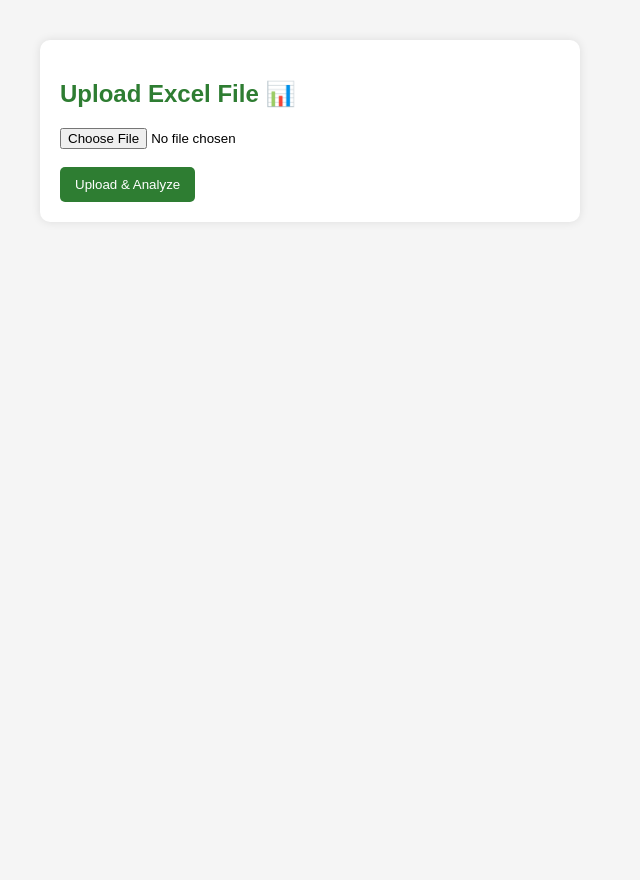
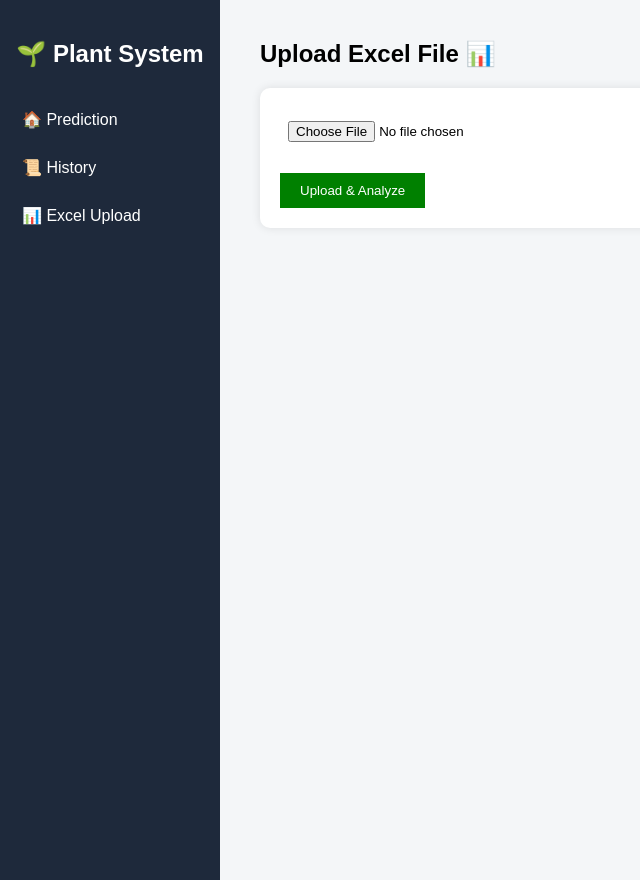
Before and after one commit to RelaPavani/plantdiseaseapp, a Flask app: template templates/upload.html in a window 1280 px wide. Shown: the whole page, without its empty margins (0-640 px from the left). Run offline with Flask 3, Linux system fonts and the light colour scheme; the template is opened without the code that fills it, so the values that code supplies are empty.

Commit message:
Updated upload.html, app.py and fixed chart issues

```diff
--- a/app.py
+++ b/app.py
@@ -3,11 +3,15 @@ from flask_sqlalchemy import SQLAlchemy
 import pandas as pd
 from sklearn.model_selection import train_test_split
 from sklearn.tree import DecisionTreeClassifier
+from datetime import datetime
+
 app = Flask(__name__)
+
 # ✅ DATABASE CONFIGURATION
 app.config["SQLALCHEMY_DATABASE_URI"] = "sqlite:///predictions.db"
 app.config["SQLALCHEMY_TRACK_MODIFICATIONS"] = False
 db = SQLAlchemy(app)
+
 # ✅ DATABASE TABLE
 class Prediction(db.Model):
     id = db.Column(db.Integer, primary_key=True)
@@ -17,19 +21,23 @@ class Prediction(db.Model):
     ph = db.Column(db.Float)
     light = db.Column(db.Float)
     result = db.Column(db.String(50))
+    confidence = db.Column(db.Float)
+    timestamp = db.Column(db.DateTime, default=datetime.now)
+
 # ✅ LOAD DATASET & TRAIN MODEL
 data = pd.read_csv("plant_disease_dataset.csv")
 X = data.drop("Disease", axis=1)
 y = data["Disease"]
-X_train, X_test, y_train, y_test = train_test_split(
-    X, y, test_size=0.2, random_state=42
-)
+X_train, X_test, y_train, y_test = train_test_split(X, y, test_size=0.2, random_state=42)
+
 model = DecisionTreeClassifier()
 model.fit(X_train, y_train)
+
 # ✅ HOME PAGE
 @app.route("/", methods=["GET", "POST"])
 def home():
     prediction_text = ""
+    confidence_val = None
 
     if request.method == "POST":
         temperature = float(request.form["temperature"])
@@ -45,51 +53,63 @@ def home():
 
         prediction = model.predict(sample)
         probability = model.predict_proba(sample)
-        confidence = round(max(probability[0]) * 100, 2)
-        print("Confidence:", confidence)
+        confidence_val = round(max(probability[0]) * 100, 2)
 
-        if prediction[0] == 1:
-            prediction_text = "Diseased Plant ⚠️"
-        else:
-            prediction_text = "Healthy Plant ✅"
+        prediction_text = "Diseased Plant ⚠️" if prediction[0] == 1 else "Healthy Plant ✅"
 
-        # ✅ Save to database
+        # Save to database
         new_entry = Prediction(
             temperature=temperature,
             humidity=humidity,
             moisture=moisture,
             ph=ph,
             light=light,
-            result=prediction_text
+            result=prediction_text,
+            confidence=confidence_val
         )
-
         db.session.add(new_entry)
         db.session.commit()
 
-    return render_template("index.html", prediction=prediction_text)
+    return render_template("index.html", prediction=prediction_text, confidence=confidence_val)
 
 # ✅ HISTORY PAGE
 @app.route("/history")
 def history():
-    records = Prediction.query.all()
-    return render_template("history.html", records=records)
+    records = Prediction.query.order_by(Prediction.timestamp.desc()).all()
+    healthy_count = Prediction.query.filter_by(result="Healthy Plant ✅").count()
+    diseased_count = Prediction.query.filter_by(result="Diseased Plant ⚠️").count()
+    return render_template("history.html", records=records, healthy_count=healthy_count, diseased_count=diseased_count)
 
 # ✅ EXCEL UPLOAD PAGE
 @app.route("/upload", methods=["GET", "POST"])
 def upload():
+    total = healthy = diseased = healthy_percent = diseased_percent = None
+
     if request.method == "POST":
-        file = request.files["file"]
-
+        file = request.files.get("file")
         if file:
-            df = pd.read_excel(file, engine="openpyxl")
+            import io
+            df = pd.read_excel(io.BytesIO(file.read()), engine="openpyxl")
             df.columns = df.columns.str.strip()
 
             required_cols = ["Temperature", "Humidity", "Moisture", "pH", "LightHours"]
+            if not all(col in df.columns for col in required_cols):
+                return "Excel columns must be: Temperature, Humidity, Moisture, pH, LightHours"
+
             df = df[required_cols]
+            predictions = model.predict(df)
+            probabilities = model.predict_proba(df)
 
-            predictions = model.predict(df)
+            healthy = diseased = 0
+
             for i in range(len(df)):
+                confidence = round(max(probabilities[i]) * 100, 2)
                 result_text = "Diseased Plant ⚠️" if predictions[i] == 1 else "Healthy Plant ✅"
+
+                if predictions[i] == 1:
+                    diseased += 1
+                else:
+                    healthy += 1
 
                 record = Prediction(
                     temperature=float(df.iloc[i]["Temperature"]),
@@ -97,34 +117,25 @@ def upload():
                     moisture=float(df.iloc[i]["Moisture"]),
                     ph=float(df.iloc[i]["pH"]),
                     light=float(df.iloc[i]["LightHours"]),
-                    result=result_text
+                    result=result_text,
+                    confidence=confidence
                 )
-
                 db.session.add(record)
 
             db.session.commit()
 
-            total = len(predictions)
-            diseased = sum(predictions)
-            healthy = total - diseased
-
-            total = int(total)
-            healthy = int(healthy)
-            diseased = int(diseased)
-
+            total = healthy + diseased
             healthy_percent = round((healthy / total) * 100, 2)
             diseased_percent = round((diseased / total) * 100, 2)
 
-            return render_template(
-                "upload.html",
-                total=total,
-                healthy=healthy,
-                diseased=diseased,
-                healthy_percent=healthy_percent,
-                diseased_percent=diseased_percent
-            )
-
-    return render_template("upload.html")
+    return render_template(
+        "upload.html",
+        total=total,
+        healthy=healthy,
+        diseased=diseased,
+        healthy_percent=healthy_percent,
+        diseased_percent=diseased_percent
+    )
 
 # ✅ MUST BE LAST
 if __name__ == "__main__":
--- a/templates/index.html
+++ b/templates/index.html
@@ -1,7 +1,6 @@
 {% extends "layout.html" %}
 
 {% block content %}
-
 <h2>Prediction Dashboard</h2>
 
 <div class="card">
@@ -11,7 +10,6 @@
         <input name="moisture" placeholder="Moisture" required>
         <input name="ph" placeholder="pH" required>
         <input name="light" placeholder="Light Hours" required>
-
         <button type="submit">Predict</button>
     </form>
 
@@ -21,5 +19,4 @@
         <h4>Confidence: {{ confidence }}%</h4>
     {% endif %}
 </div>
-
 {% endblock %}
--- a/templates/upload.html
+++ b/templates/upload.html
@@ -1,51 +1,10 @@
-<!DOCTYPE html>
-<html>
-<head>
-    <title>Plant Health Analysis</title>
-    <!-- Chart.js library -->
-    <script src="https://cdn.jsdelivr.net/npm/chart.js"></script>
-    <style>
-        body {
-            font-family: Arial, sans-serif;
-            margin: 40px;
-            background-color: #f5f5f5;
-        }
+{% extends "layout.html" %}
 
-        .card {
-            background: white;
-            padding: 20px;
-            border-radius: 10px;
-            width: 500px;
-            box-shadow: 0px 0px 10px rgba(0,0,0,0.1);
-        }
+{% block content %}
 
-        h2 {
-            color: #2e7d32;
-        }
-
-        button {
-            background-color: #2e7d32;
-            color: white;
-            border: none;
-            padding: 10px 15px;
-            cursor: pointer;
-            border-radius: 5px;
-        }
-
-        button:hover {
-            background-color: #1b5e20;
-        }
-
-        canvas {
-            margin-top: 30px;
-        }
-    </style>
-</head>
-<body>
+<h2>Upload Excel File 📊</h2>
 
 <div class="card">
-    <h2>Upload Excel File 📊</h2>
-
     <!-- File Upload Form -->
     <form method="POST" enctype="multipart/form-data">
         <input type="file" name="file" required>
@@ -53,12 +12,17 @@
         <button type="submit">Upload & Analyze</button>
     </form>
 
-    <!-- Display Summary & Charts -->
     {% if total is defined %}
         <h3>Prediction Summary 🌱</h3>
         <p><b>Total Plants:</b> {{ total }}</p>
         <p><b>Healthy Plants:</b> {{ healthy }} ({{ healthy_percent }}%)</p>
         <p><b>Diseased Plants:</b> {{ diseased }} ({{ diseased_percent }}%)</p>
+
+        <!-- Chart container with data attributes -->
+        <div id="chart-data"
+             data-healthy="{{ healthy }}"
+             data-diseased="{{ diseased }}">
+        </div>
 
         <!-- Pie Chart -->
         <canvas id="pieChart" width="300" height="300"></canvas>
@@ -66,10 +30,12 @@
         <!-- Bar Chart -->
         <canvas id="barChart" width="400" height="300"></canvas>
 
+        <script src="https://cdn.jsdelivr.net/npm/chart.js"></script>
         <script>
-            // Pass Jinja variables to JS safely
-            const healthy = {{ healthy | tojson }};
-            const diseased = {{ diseased | tojson }};
+            // Read data from the div attributes
+            const chartDiv = document.getElementById("chart-data");
+            const healthy = parseInt(chartDiv.dataset.healthy);
+            const diseased = parseInt(chartDiv.dataset.diseased);
 
             // PIE CHART
             new Chart(document.getElementById("pieChart"), {
@@ -107,5 +73,4 @@
     {% endif %}
 </div>
 
-</body>
-</html>
+{% endblock %}
```
Also changed, not shown: templates/history.html (+11 -8 lines), templates/layout.html (+6 -45 lines), instance/predictions.db.
